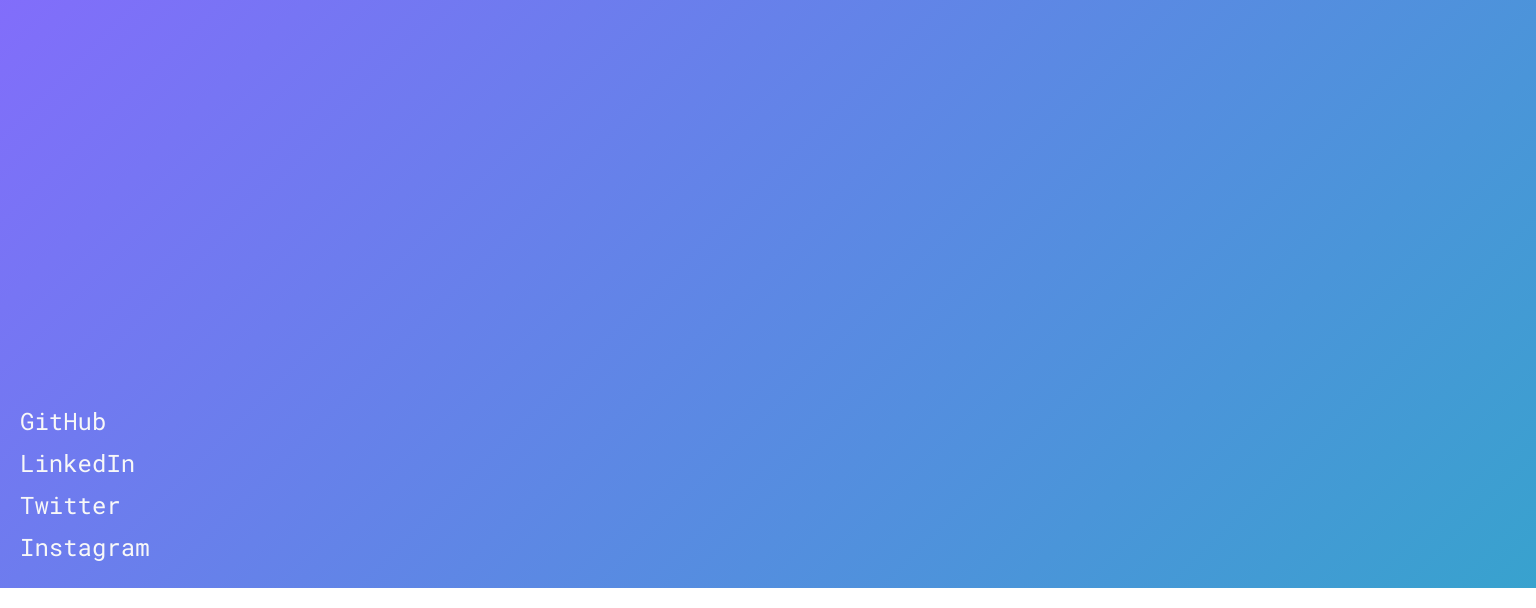
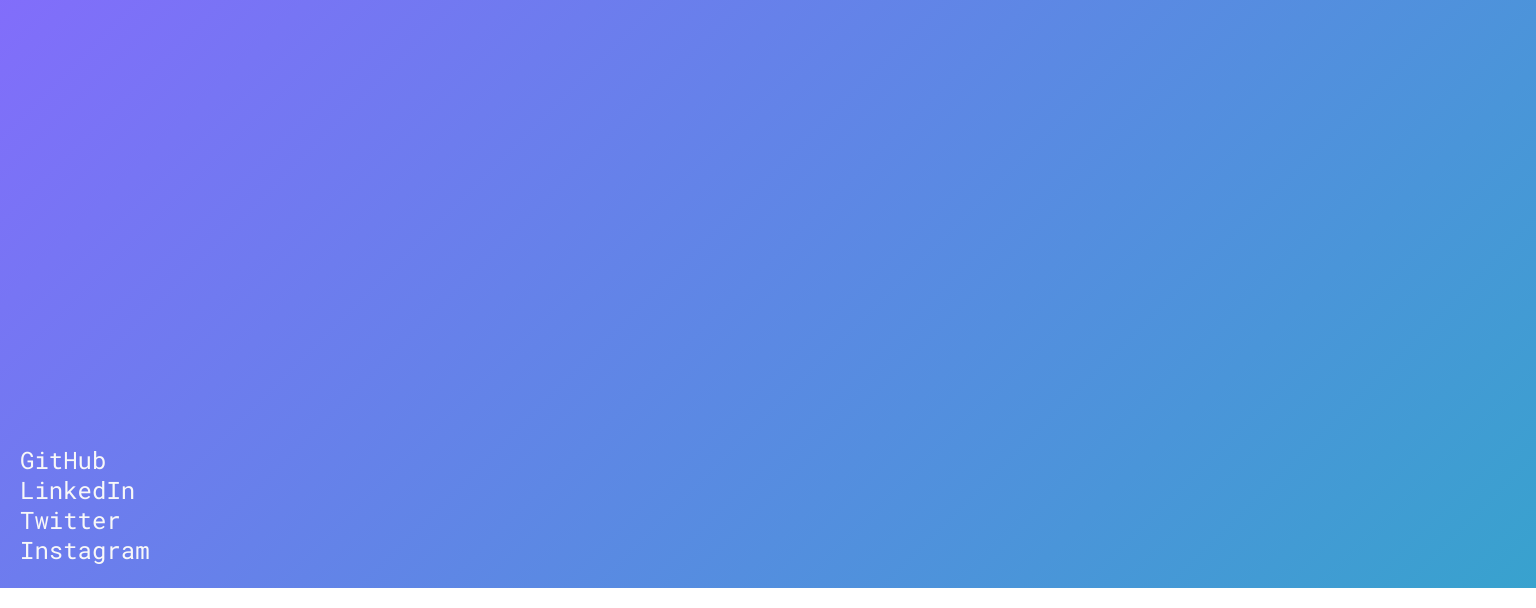
Before and after one commit to crumb1e/crumb1e.github.io, a plain HTML site: page index.html in a window 1536 px wide. Shown: the part 212-820 px from the top of the page. Drawn offline with Linux system fonts and the light colour scheme.

Commit message:
desktop sizing

```diff
--- a/css/style.css
+++ b/css/style.css
@@ -99,7 +99,7 @@ li {
 
     a {
         font-size: 150%;
-        line-height: 1.75em;
+        line-height: 1em;
     }
 }
 
```
